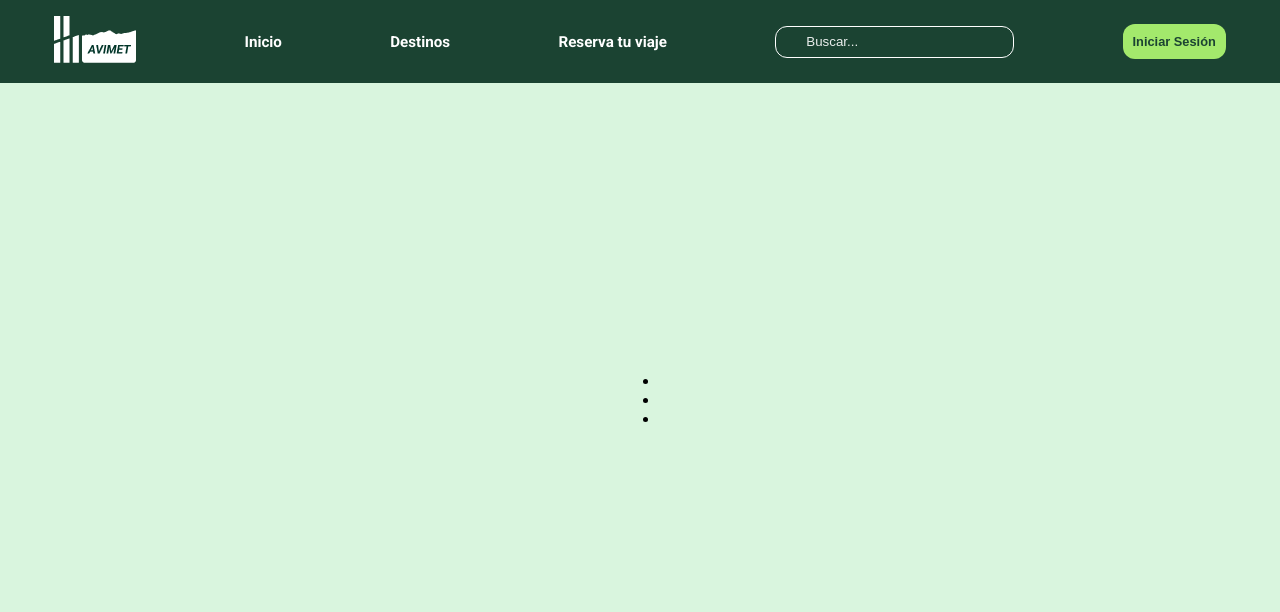
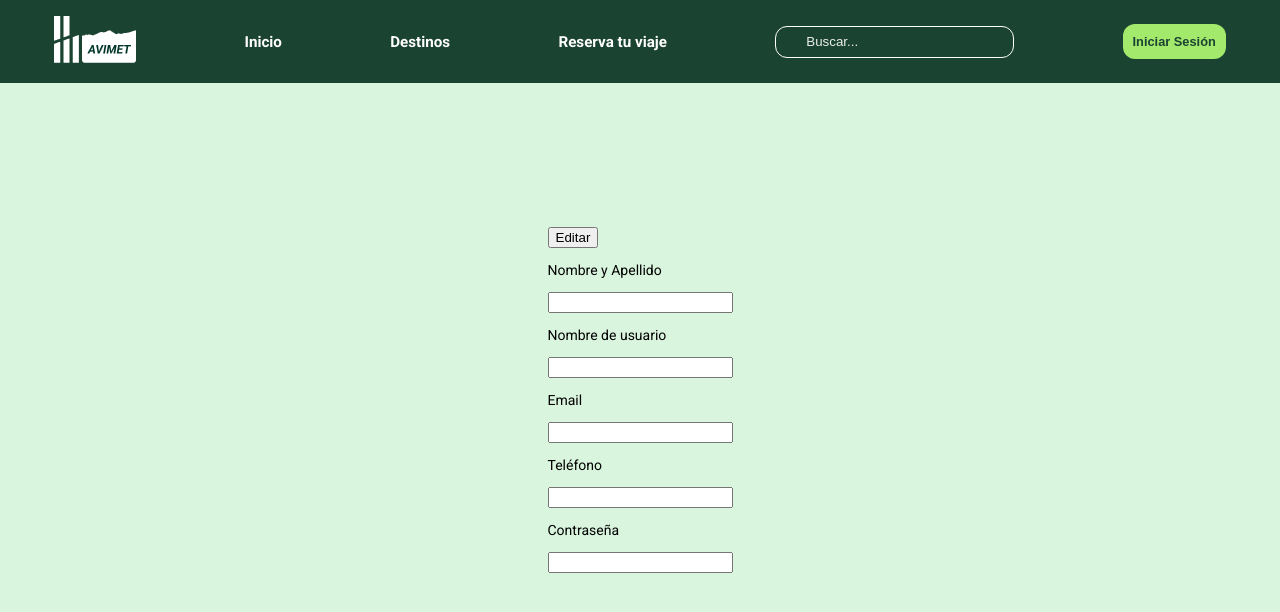
Before and after one commit to crlsr/Avimet, a React (Vite) app: page /profile in a window 1280 px wide. Shown: the top 612 px of the page. Built offline with nearby package versions, Linux system fonts and the light colour scheme; no server answers.

Commit message:
actualizacion mensaje de error

```diff
--- a/src/pages/LoginSignUp/Login.jsx
+++ b/src/pages/LoginSignUp/Login.jsx
@@ -39,7 +39,10 @@ const Login = () => {
         await auth.signOut();
       }
     } catch (error) {
-      setError("Error al iniciar sesión con google: " + error.message);
+      if (error.message == "Firebase: Error (auth/popup-blocked).") {
+        setError("Tu buscador ha bloqueado la ventana emergente de inicio de sesión. Asegúsere de que su buscador no esté bloqueando ventanas emergentes.")
+      }
+      console.log("Error al iniciar sesión con google: " + error.message);
     }
   };
 
@@ -54,7 +57,10 @@ const Login = () => {
         await auth.signOut();
       }
     } catch (error) {
-      setError("Error al iniciar sesión con facebook: " + error.message);
+      if (error.message == "Firebase: Error (auth/popup-blocked).") {
+        setError("Tu buscador ha bloqueado la ventana emergente de inicio de sesión. Asegúsere de que su buscador no esté bloqueando ventanas emergentes.")
+      }
+      console.log("Error al iniciar sesión con facebook: " + error.message);
     }
   };
 
--- a/src/pages/LoginSignUp/SignUp.jsx
+++ b/src/pages/LoginSignUp/SignUp.jsx
@@ -117,7 +117,7 @@ const SignUp = () => {
       if (userDoc.exists()) {
         setLoading(false);
         setError("El usuario ya está registrado. Por favor, inicie sesión.");
-        await auth.signOut(); // Sign out the user if they are already registered
+        await auth.signOut();
       } else {
         await setDoc(doc(db, "users", fbUser.user.uid), {
           name: fbUser.user.displayName,
@@ -145,7 +145,7 @@ const SignUp = () => {
       if (userDoc.exists()) {
         setLoading(false);
         setError("El usuario ya está registrado. Por favor, inicie sesión.");
-        await auth.signOut(); // Sign out the user if they are already registered
+        await auth.signOut();
       } else {
         await setDoc(doc(db, "users", googleUser.user.uid), {
           name: googleUser.user.displayName,
--- a/src/pages/Profile.jsx
+++ b/src/pages/Profile.jsx
@@ -8,13 +8,47 @@ export default function Profile() {
 
     console.log(profile);
     return (
+
+
         <div>
-            <ul>
-                <li> {profile.email} </li>
-                <li> {profile.name} </li>
-                <li> {profile.phone}</li>
-
-            </ul>
+            <button> Editar </button>
+            <form>
+                <p> Nombre y Apellido</p>
+                <input
+                className="input-field"
+                type="text"
+                placeholder={profile.name}
+                id="name"
+                />
+                <p> Nombre de usuario </p>
+                <input
+                className="input-field"
+                type="text"
+                placeholder={profile.user}
+                id="username"
+                />
+                <p> Email </p>
+                <input
+                className="input-field"
+                type="email"
+                placeholder={profile.email}
+                id="email"
+                />
+                <p> Teléfono </p>
+                <input
+                className="input-field"
+                type="text"
+                placeholder={profile.phone}
+                id="phone"
+                />
+                <p> Contraseña </p>
+                <input
+                className="input-field password-input"
+                type= "password"
+                placeholder={profile.password}
+                id="password"
+                />
+            </form>
         </div>
     )
 }
```
